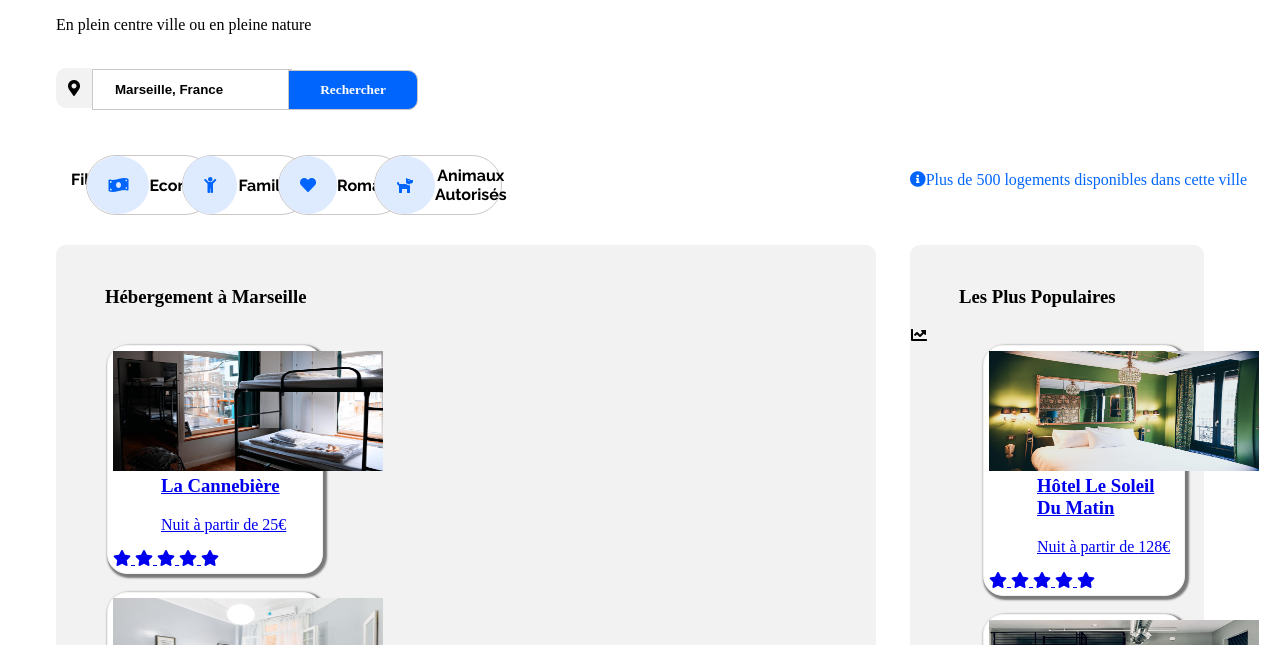
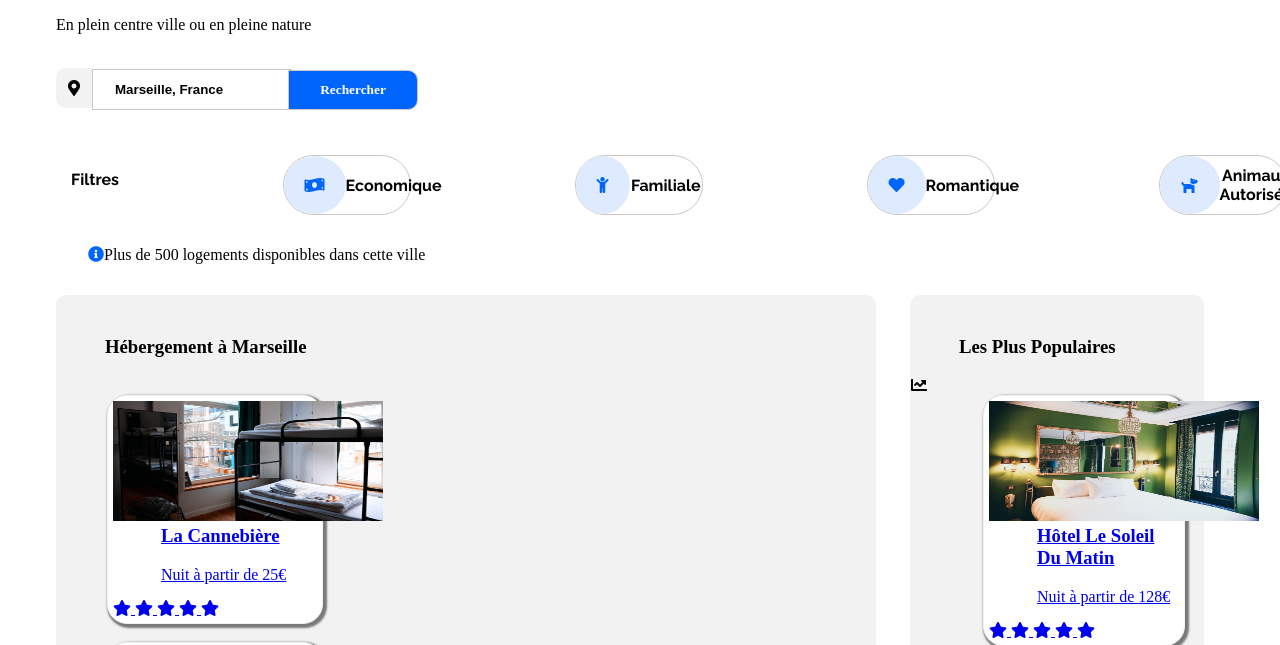
Before and after one commit to Jo-na-than/JonathanPalacios_2_08052021, a plain HTML site: page index.html in a window 1280 px wide. Shown: the part 112-757 px from the top of the page. Drawn offline with Linux system fonts and the light colour scheme; a web font is replaced by a local one.

Commit message:
legende ok

```diff
--- a/index.html
+++ b/index.html
@@ -52,10 +52,14 @@
                     <i class="fas fa-dog" aria-hidden="true"></i>
                     <span class="nomFiltres">Animaux Autorisés</span>
                 </div>
+            </div>
 
+            <div>
                 <figure class="infoLogementDispo">
                     <i class="fas fa-info-circle" aria-hidden="true"></i>
-                    <figcaption>Plus de 500 logements disponibles dans cette ville</figcaption>
+                    <figcaption>
+                        Plus de 500 logements disponibles dans cette ville
+                    </figcaption>
                 </figure>
             </div>
         </section>
--- a/styles.css
+++ b/styles.css
@@ -151,7 +151,7 @@ nav a:hover{
 {
     font-family: "ralewayBold";
     display: flex;
-    flex-wrap: wrap;
+    flex-wrap: nowrap;
     justify-content: space-between;
     width: 100%;
     padding: 15px;
@@ -161,20 +161,17 @@ nav a:hover{
 {
     display: flex;
     flex-direction: row;
+    justify-content: flex-start;
+    flex-wrap: nowrap;
     font-weight: normal;
     border: 1px solid #ccc6c6;
     border-radius: 50px;
     background-color: white;
     height: 15%;
     width: 10%;
-    margin-left: -25rem;
     align-items: center;
 }
 
-.filtres p
-{
-    margin-left: 1rem;
-}
 
 .nomFiltres
 {
@@ -183,15 +180,19 @@ nav a:hover{
     align-items: center;
     font-family: "ralewayBold";
     text-align: center;
-
 }
 
 .infoLogementDispo
 {
     display:flex;
     flex-direction: wrap;
-    align-content: flex-start;
     color: #0065fc;
+    margin-left: 5rem;
+}
+
+figcaption
+{
+    color: black;
 }
 
 
```
